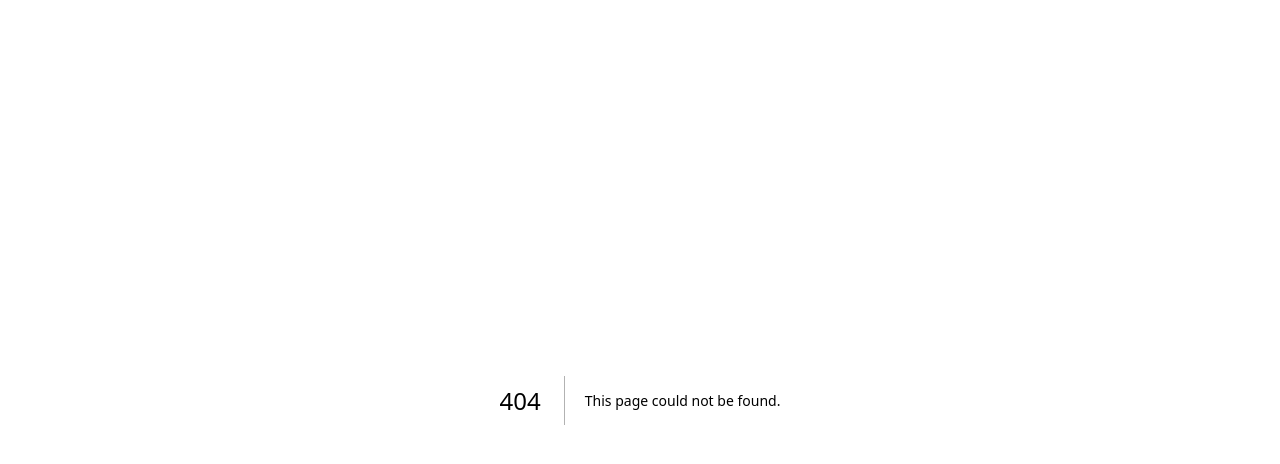
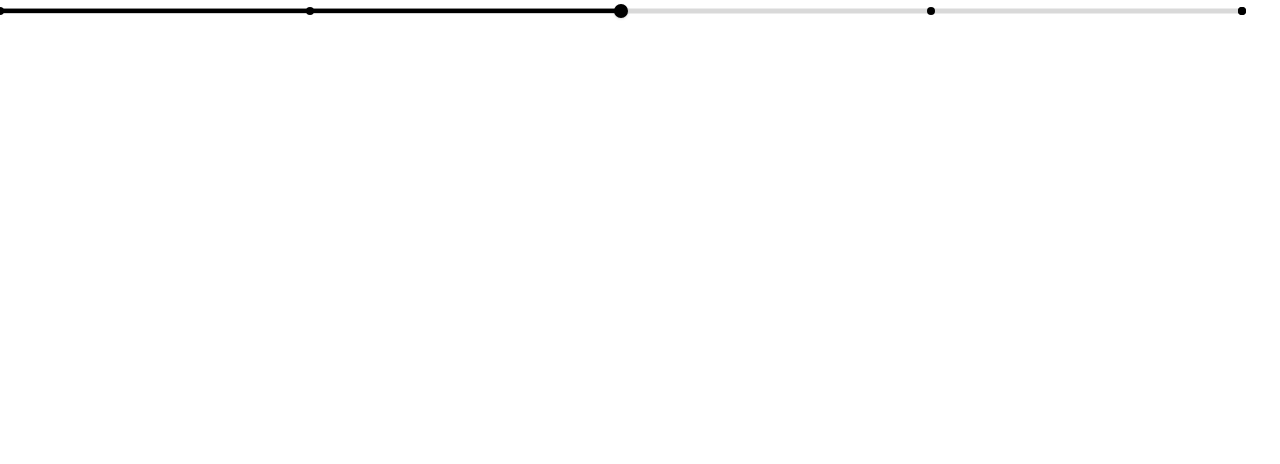
Before and after one commit to 1delta-DAO/eth-denver-eul-synths, a Next.js app in the folder frontend/: page /components/Slider in a window 1280 px wide. Before the commit this address had no page. Shown: the top 464 px of the page. Built offline with nearby package versions, Linux system fonts and the light colour scheme; what @rainbow-me/rainbowkit, wagmi would draw is missing.

Commit message:
add leverage slider, add output box

```diff
--- a/frontend/pages/components/Pools.tsx
+++ b/frontend/pages/components/Pools.tsx
@@ -4,7 +4,7 @@ const Pools = () => {
 
   return (
     <div>
-     <Heading as='h2' size='md'>
+     <Heading as='h2' size='lg' fontWeight={300}>
         Pools
       </Heading>
     </div>
--- /dev/null
+++ b/frontend/pages/components/Slider/index.tsx
@@ -0,0 +1,81 @@
+import React, { useState } from 'react';
+import {
+  Slider,
+  SliderTrack,
+  SliderFilledTrack,
+  SliderThumb,
+  SliderMark,
+  Tooltip,
+  SliderProps,
+} from '@chakra-ui/react'
+
+interface DecimalSliderProps extends SliderProps {
+  tooltipSymbol?: string
+  totalSliderMarks?: number
+}
+
+const DecimalSlider: React.FC<DecimalSliderProps> = ({ value, onChange, ...props }) => {
+
+  const labelStyles = {
+    mt: '-0.25rem',
+    ml: '-0.25rem',
+    bg: "black",
+    p: '1',
+    borderRadius: 'full',
+  }
+
+  const [showTooltip, setShowTooltip] = useState(false)
+
+  const min = props.min ?? 0;
+  const max = props.max ?? 100;
+
+  const step =
+    !props.totalSliderMarks ?
+      props.step ?? 25 :
+      (max - min) / (props.totalSliderMarks - 1);
+
+  const steps =
+    !props.totalSliderMarks ?
+      step != 0 ? (max - min) / step : 0 :
+      props.totalSliderMarks - 1;
+
+  return (
+    <Slider
+      id='slider'
+      defaultValue={value}
+      value={value}
+      min={min}
+      max={max}
+      onChange={onChange}
+      onMouseEnter={() => setShowTooltip(true)}
+      onMouseLeave={() => setShowTooltip(false)}
+      w="97%"
+      margin="auto"
+      step={5}
+      {...props}
+    >
+      <SliderMark value={min} zIndex={1} {...labelStyles}/>
+        {
+          Array.from(Array(steps).keys()).map((_, index) => (
+            <SliderMark key={index} value={min + (index + 1) * step} zIndex={1} {...labelStyles} />
+          ))
+        }
+      <SliderMark value={max} zIndex={1} {...labelStyles} />
+      <SliderTrack height="0.3rem" bgColor="#d9d9d9">
+        <SliderFilledTrack bgColor="black" />
+      </SliderTrack>
+      <Tooltip
+        hasArrow
+        bg="black"
+        color='white'
+        placement='top'
+        isOpen={showTooltip}
+        label={`${value?.toLocaleString()}${props.tooltipSymbol ?? "%"}`}
+      >
+        <SliderThumb bg="black" />
+      </Tooltip>
+    </Slider>
+  );
+};
+
+export default DecimalSlider;
--- a/frontend/pages/index.tsx
+++ b/frontend/pages/index.tsx
@@ -30,7 +30,7 @@ const Home: NextPage = () => {
 
       <footer className={styles.footer}>
         <a href="https://rainbow.me" rel="noopener noreferrer" target="_blank">
-          Made with ❤️ by your frens at 🌈
+          Made with ❤️ by your frens at 1delta
         </a>
       </footer>
     </div>
--- /dev/null
+++ b/frontend/pages/src/formatters.ts
@@ -0,0 +1,6 @@
+
+
+const roundFloat = (value: number, precision: number = 2) => {
+  const multiplier = Math.pow(10, precision || 0);
+  return Math.round(value * multiplier) / multiplier;
+}
--- a/frontend/styles/globals.css
+++ b/frontend/styles/globals.css
@@ -8,6 +8,7 @@ body {
   margin: 0;
   font-family: -apple-system, BlinkMacSystemFont, Segoe UI, Roboto, Oxygen,
     Ubuntu, Cantarell, Fira Sans, Droid Sans, Helvetica Neue, sans-serif;
+  font-weight: 300;
 }
 
 a {
```
Also changed, not shown: frontend/pages/components/Manager.tsx (+43 -4 lines), frontend/pages/components/Slider/LeverageSlider.tsx (added, +99 -0 lines), 1 other file (tests, documents, lock files or other folders).
